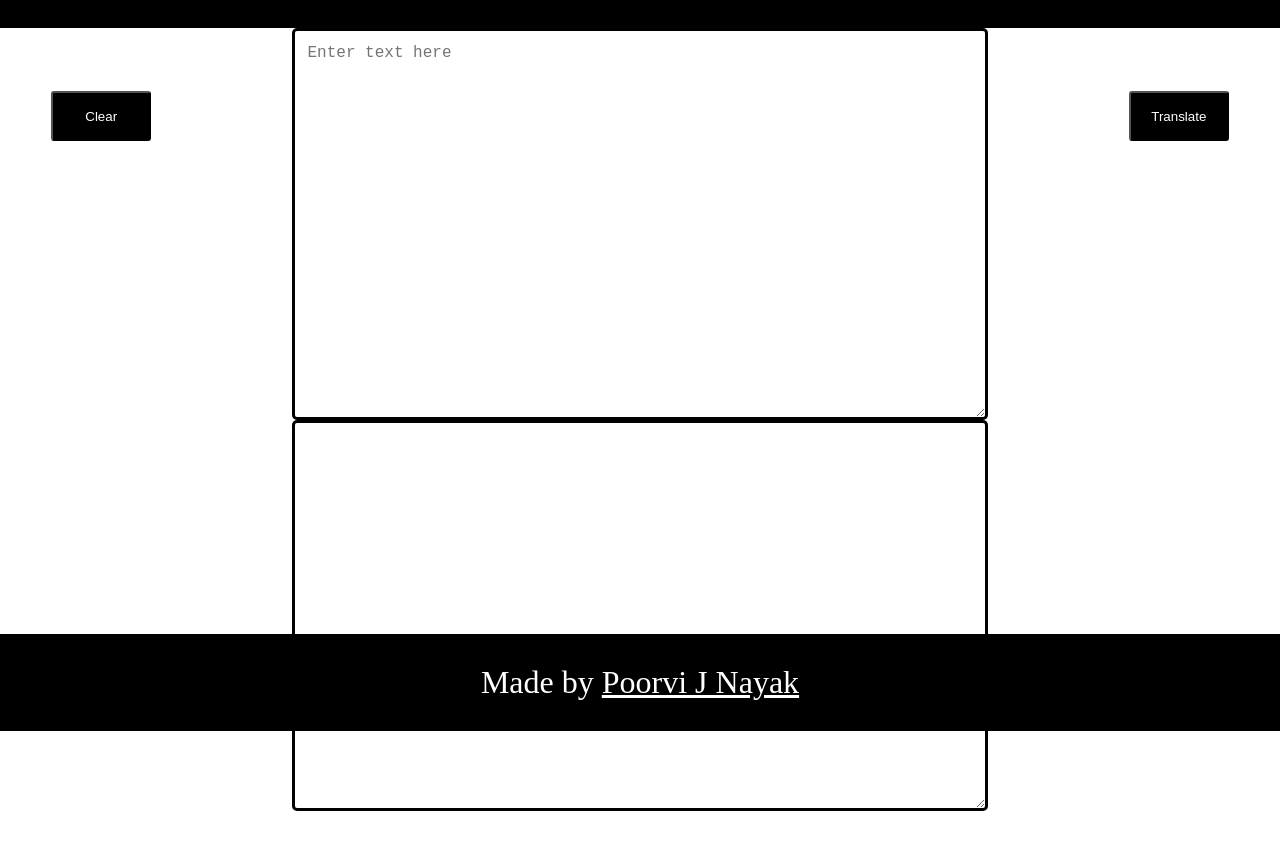
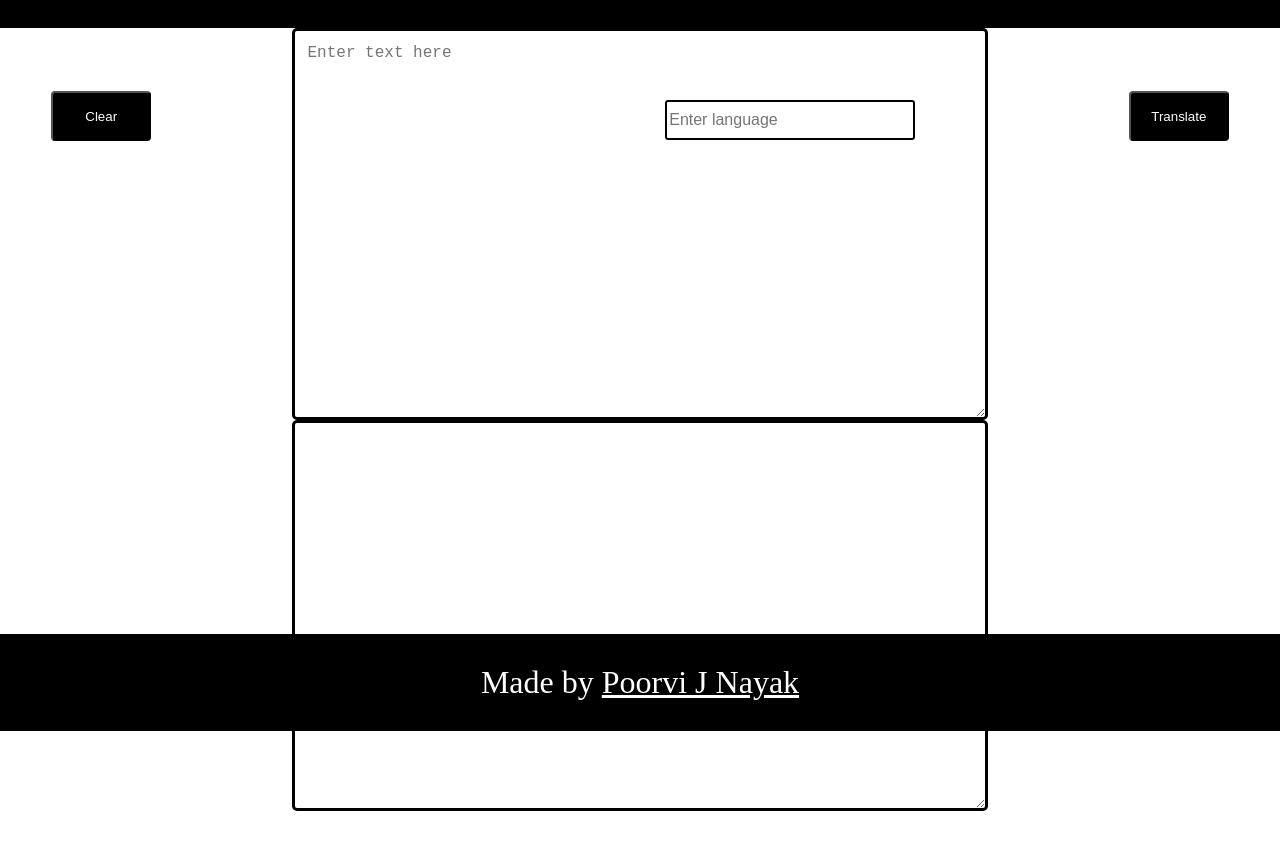
Before and after one commit to poorvijn/Arthaa, a plain HTML site: page index.html in a window 1280 px wide. Shown: the part 69-918 px from the top of the page. Drawn offline with Linux system fonts and the light colour scheme; a web font is replaced by a local one.

Commit message:
Added and styled language button

```diff
--- a/index.html
+++ b/index.html
@@ -17,6 +17,7 @@
     </header>
     <button id="clearButton">Clear</button>
     <button id="translateButton">Translate</button>
+    <input id="outputLanguage" type="text" placeholder="Enter language">
     <div id="translateContainer">
         <textarea name="" id="inputText" cols="65" rows="20" placeholder="Enter text here"></textarea>
         <textarea name="" id="outputText" cols="65" rows="20"></textarea>
--- a/style/style.css
+++ b/style/style.css
@@ -40,7 +40,7 @@ button{
     background-color: black;
     color: white;
     padding: 1rem;
-    border-radius: 3px;
+    border-radius: 4px;
     text-align: center;
 }
 
@@ -54,6 +54,7 @@ button:hover{
     top:20%;
     left: 4%;
 }
+
 #translateButton
 {
     position: absolute;
@@ -92,6 +93,20 @@ button:hover{
     padding: 1%;
 }
 
+/* INPUT TARGET LANGUAGE */
+#outputLanguage{
+    display: inline-block;
+    position: absolute;
+    top: 21.1%;
+    right: 28.5%;
+    height: 40px;
+    width: 250px;
+    border: 2px solid black;
+    border-radius: 3px;
+    padding: 2px;
+    font-size: 1rem;
+}
+
 /* FOOTER */
 #footer
 {
```
